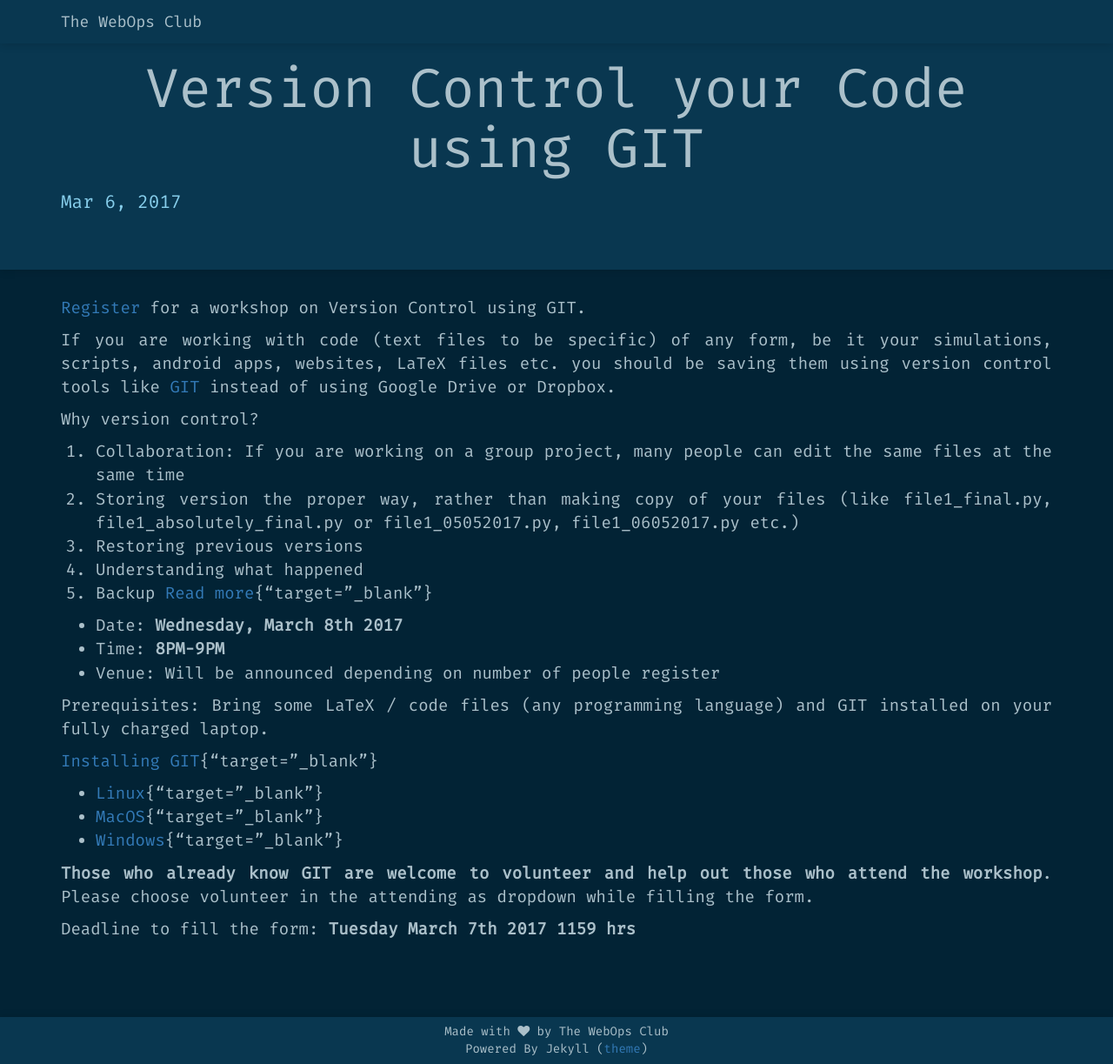
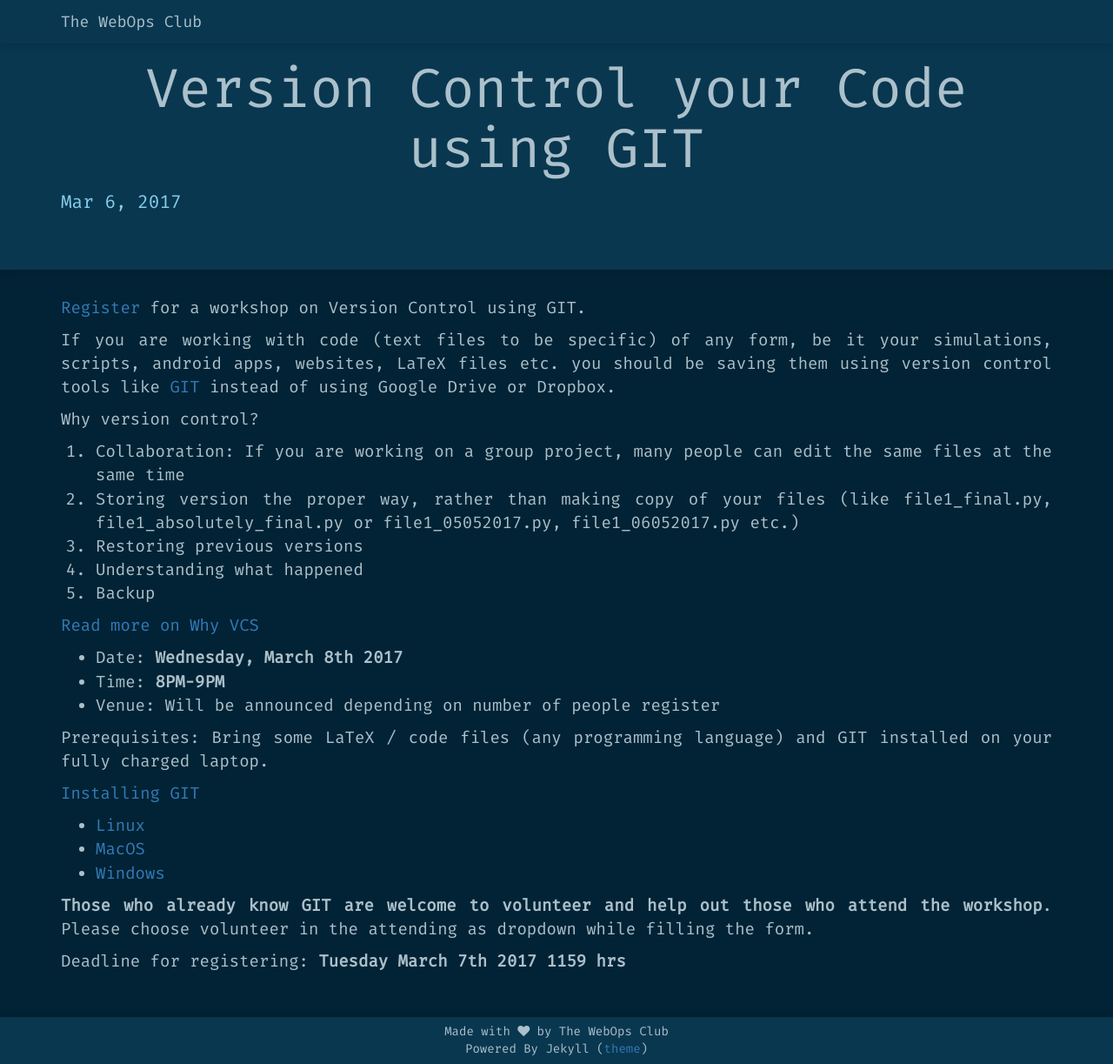
Before and after one commit to The-WebOps-Club/the-webops-club.github.io, a Jekyll site: the page built from _posts/2017-03-06-version-control-your-code-using-git.markdown, in a window 1280 px wide and 1223 px high. Shown: the whole window at 87% size. Built offline with Jekyll 4.4.1, drawn with Linux system fonts in a browser that asks for light colours; nearby versions of some CDN libraries; some web fonts are replaced; comment, search, counter and statistics services are not loaded.

Commit message:
Update 2017-03-06-version-control-your-code-using-git.markdown

```diff
--- a/_posts/2017-03-06-version-control-your-code-using-git.markdown
+++ b/_posts/2017-03-06-version-control-your-code-using-git.markdown
@@ -17,7 +17,8 @@ Why version control?
 3. Restoring previous versions
 4. Understanding what happened
 5. Backup
-[Read more][why-vcs]{"target="_blank"}
+
+[Read more on Why VCS][why-vcs]{:target="_blank"}
 
 - Date: **Wednesday, March 8th 2017**
 - Time: **8PM-9PM**
@@ -25,14 +26,14 @@ Why version control?
 
 Prerequisites: Bring some LaTeX / code files (any programming language) and GIT installed on your fully charged laptop.
 
-[Installing GIT][installing-git]{"target="_blank"}
-- [Linux][linux-git]{"target="_blank"}
-- [MacOS][macos-git]{"target="_blank"}
-- [Windows][windows-git]{"target="_blank"}
+[Installing GIT][installing-git]{:target="_blank"}
+- [Linux][linux-git]{:target="_blank"}
+- [MacOS][macos-git]{:target="_blank"}
+- [Windows][windows-git]{:target="_blank"}
 
 **Those who already know GIT are welcome to volunteer and help out those who attend the workshop**. Please choose volunteer in the attending as dropdown while filling the form.
 
-Deadline to fill the form: **Tuesday March 7th 2017 1159 hrs**
+Deadline for registering: **Tuesday March 7th 2017 1159 hrs**
 
 [register-link]: https://docs.google.com/forms/d/e/1FAIpQLScVRP2xrXqGM9zEkDEOWgwUgFTtF3XBHDjV978xV8tY3X0xcA/viewform?usp=sf_link
 [git-scm]: https://git-scm.com/
```
